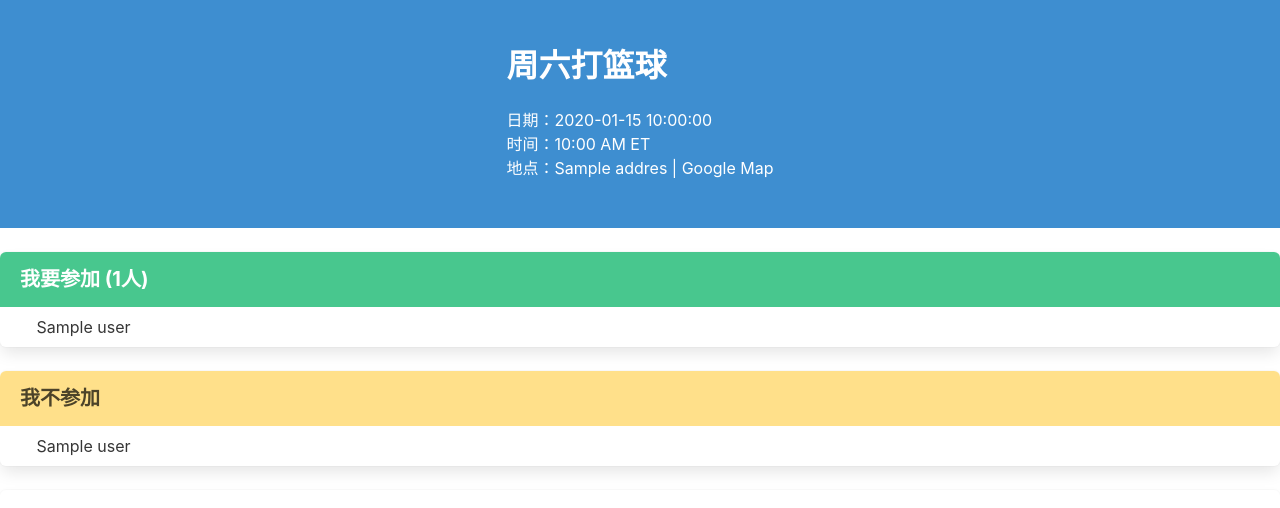
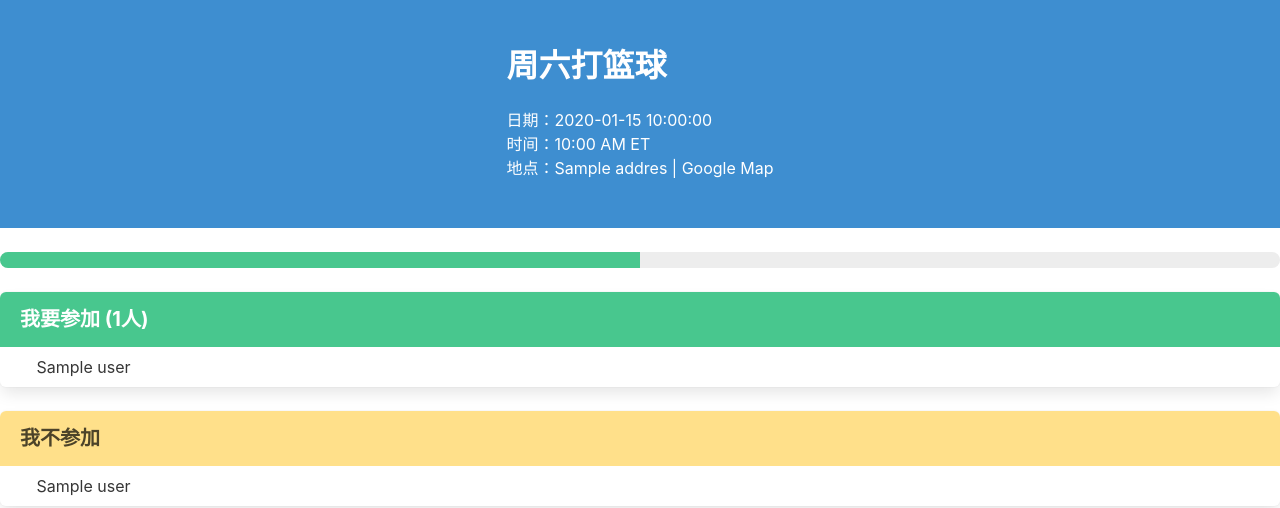
Before and after one commit to tolinwei/basketball_reg, a Flask app: template templates/index.html in a window 1280 px wide. Shown: the top 508 px of the page. Run offline with Flask 2, Linux system fonts and the light colour scheme; the template is opened without the code that fills it: most values are stand-ins (such as "Sample title", 1, 10 or a date in 2020).

Commit message:
Add progress bar

```diff
--- a/templates/index.html
+++ b/templates/index.html
@@ -30,6 +30,10 @@
         <!-- Leaving some space below the header -->
         <div class="block">
         </div>
+
+        <progress class="progress is-success" value="{{ registered_users|length * 100 / (unregistered_users|length + registered_users|length) }}" max="100">
+            {{ registered_users|length * 100 / (unregistered_users|length + registered_users|length) }}
+        </progress>
 
         <nav class="panel is-success">
             <p class="panel-heading">
```
